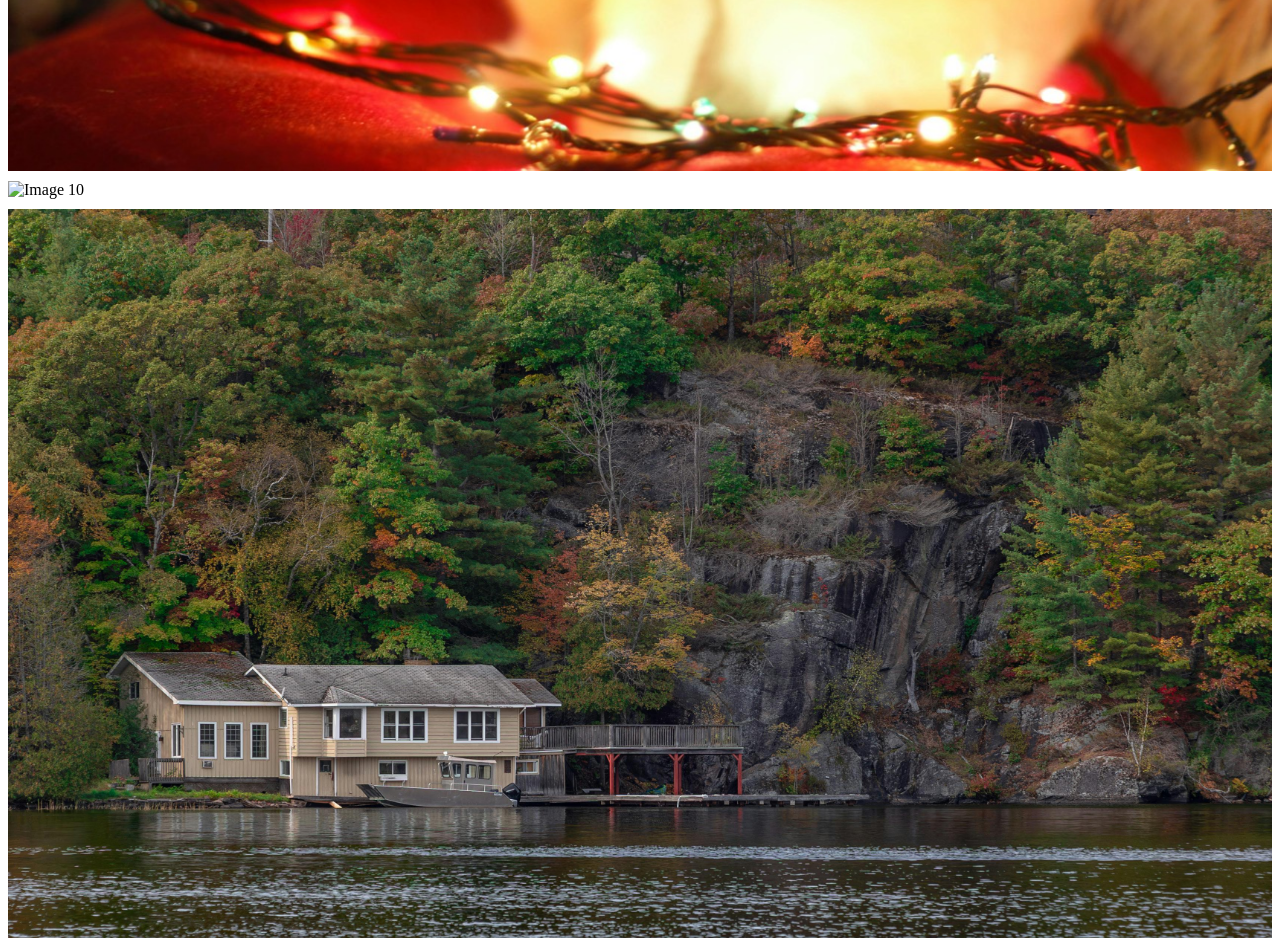
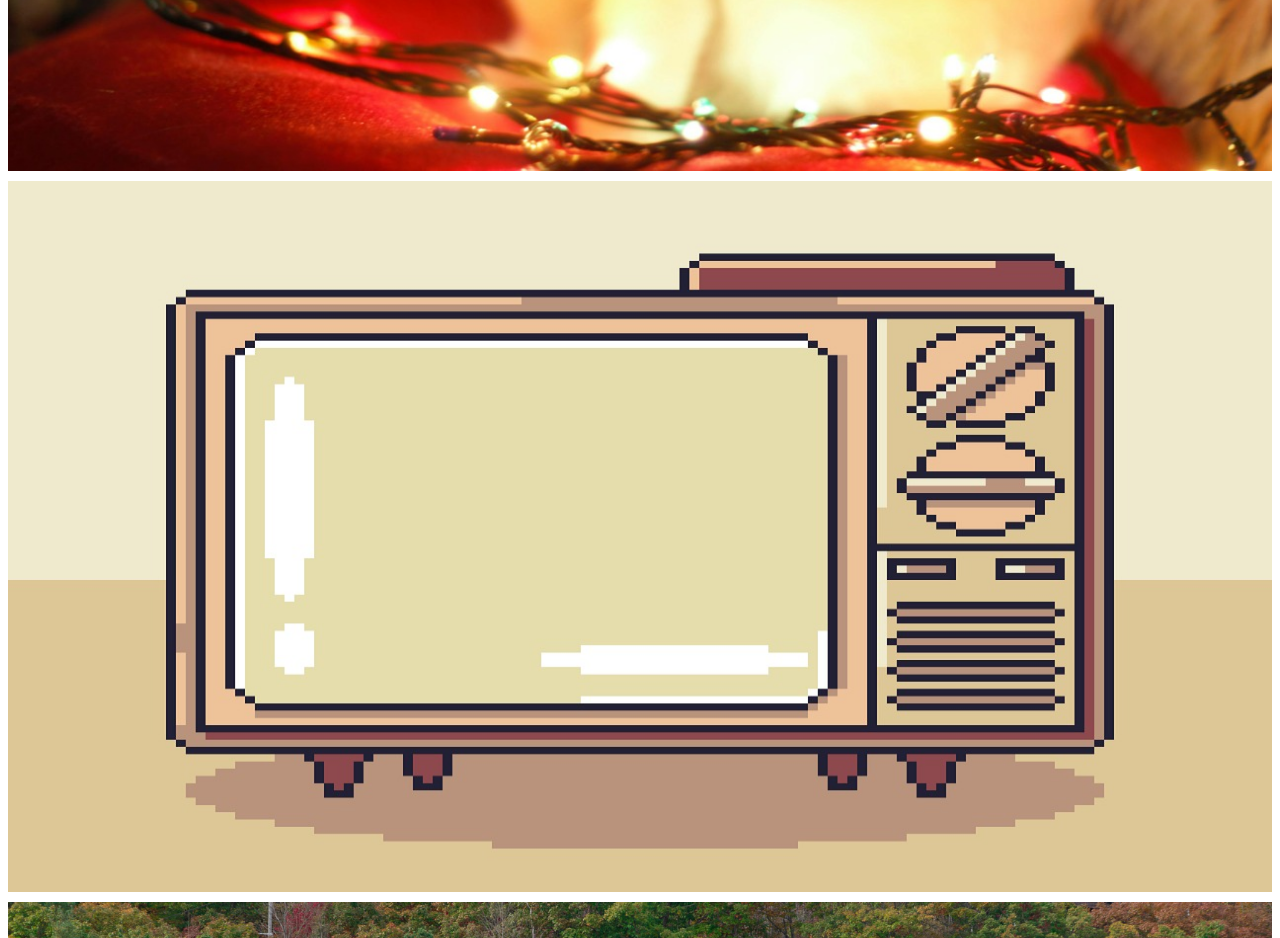
Before and after one commit to Amrizalmy270/TEST, a plain HTML site: page index.html in a window 1280 px wide. Shown: the part 6388-7326 px from the top of the page. Drawn offline with Linux system fonts and the light colour scheme.

Commit message:
Update index.html

```diff
--- a/index.html
+++ b/index.html
@@ -24,7 +24,7 @@
   <img src="images/JPG/7-low.jpg" alt="Image 7" />
   <img src="images/JPG/8-low.jpg" alt="Image 8" />
   <img src="images/JPG/9-low.jpg" alt="Image 9" />
-  <img src="images/JPG/10-high.jpg" alt="Image 10" />
+  <img src="images/JPG/10-low.jpg" alt="Image 10" />
   <img src="images/JPG/11-high.jpg" alt="Image 11" />
   <img src="images/JPG/12-high.jpg" alt="Image 12" />
   <img src="images/JPG/13-high.jpg" alt="Image 13" />
```
